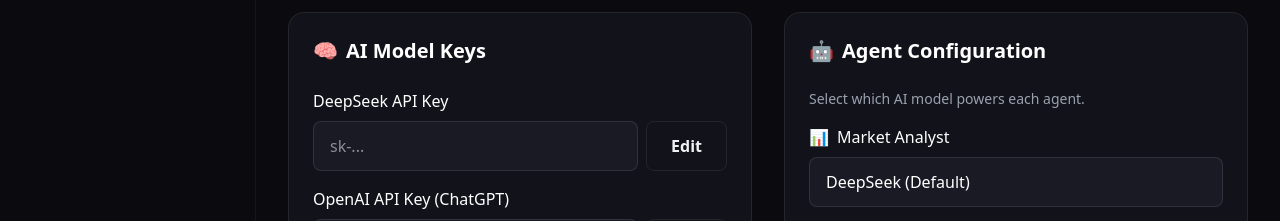
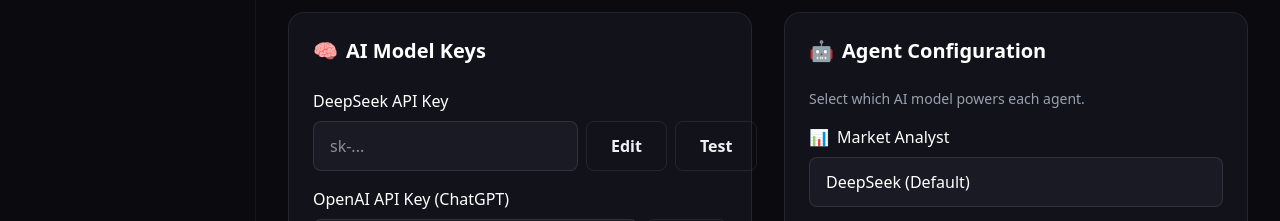
Before and after one commit to 321barney/ai-trader_ts, a Next.js app in the folder frontend/: page /dashboard/settings in a window 1280 px wide. Shown: the part 780-1001 px from the top of the page. Built offline with nearby package versions, Linux system fonts and the light colour scheme; no server answers.

Commit message:
Update page.tsx

```diff
--- a/frontend/src/app/dashboard/settings/page.tsx
+++ b/frontend/src/app/dashboard/settings/page.tsx
@@ -444,7 +444,20 @@
                                 >
                                     {editingKey === 'deepseek' ? 'Done' : 'Edit'}
                                 </button>
+                                <button
+                                    onClick={testDeepseekConnection}
+                                    disabled={deepseekTest.testing}
+                                    className="btn-secondary px-4"
+                                >
+                                    {deepseekTest.testing ? 'Testing...' : 'Test'}
+                                </button>
                             </div>
+                            {deepseekTest.result && (
+                                <div className={`text-sm mt-2 flex items-center gap-1 ${deepseekTest.result.connected ? 'text-green-400' : 'text-red-400'}`}>
+                                    <span className={`w-2 h-2 rounded-full ${deepseekTest.result.connected ? 'bg-green-400' : 'bg-red-400'}`} />
+                                    {deepseekTest.result.connected ? deepseekTest.result.message : deepseekTest.result.error}
+                                </div>
+                            )}
                         </div>
 
                         {/* OpenAI */}
```
